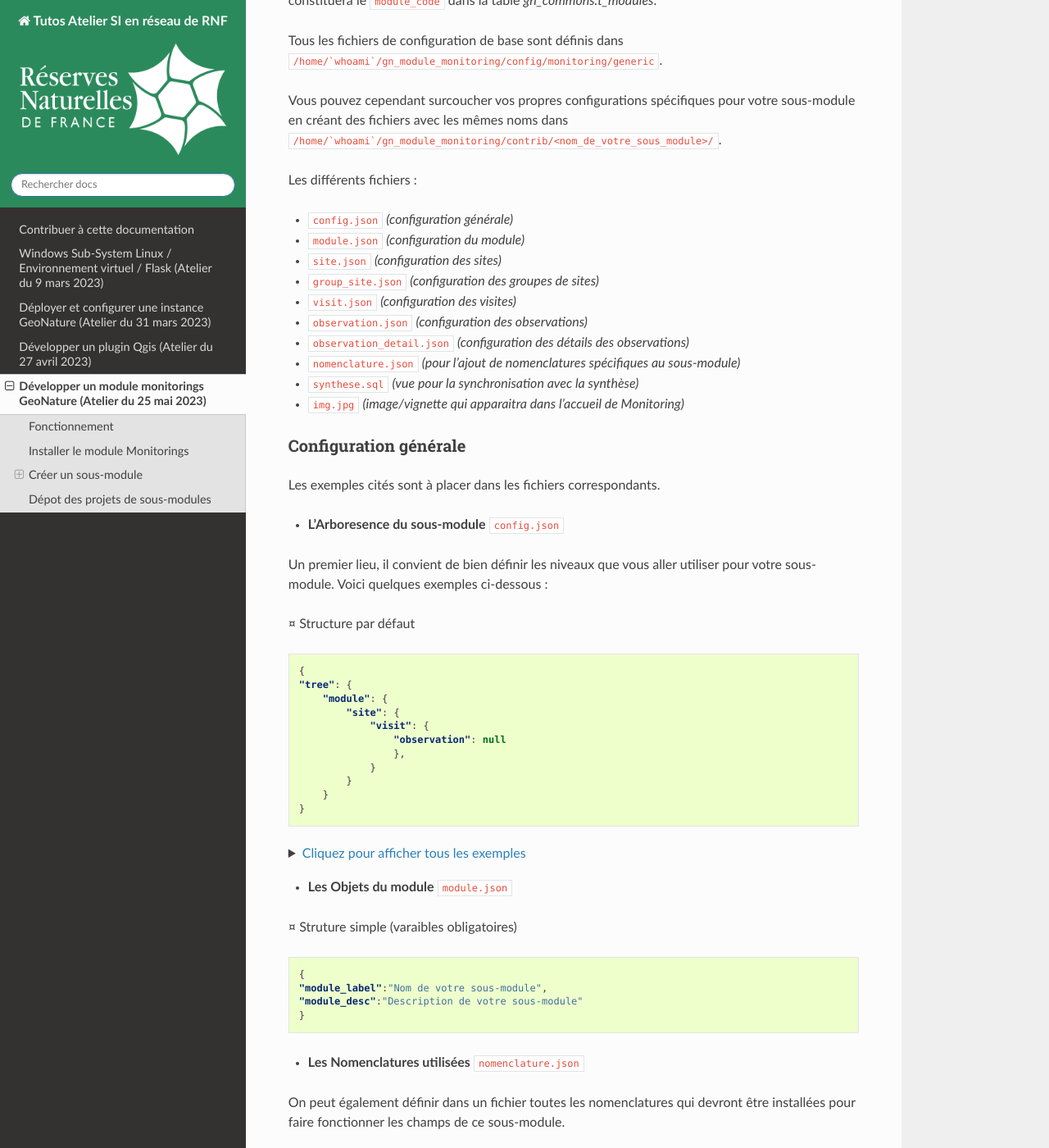
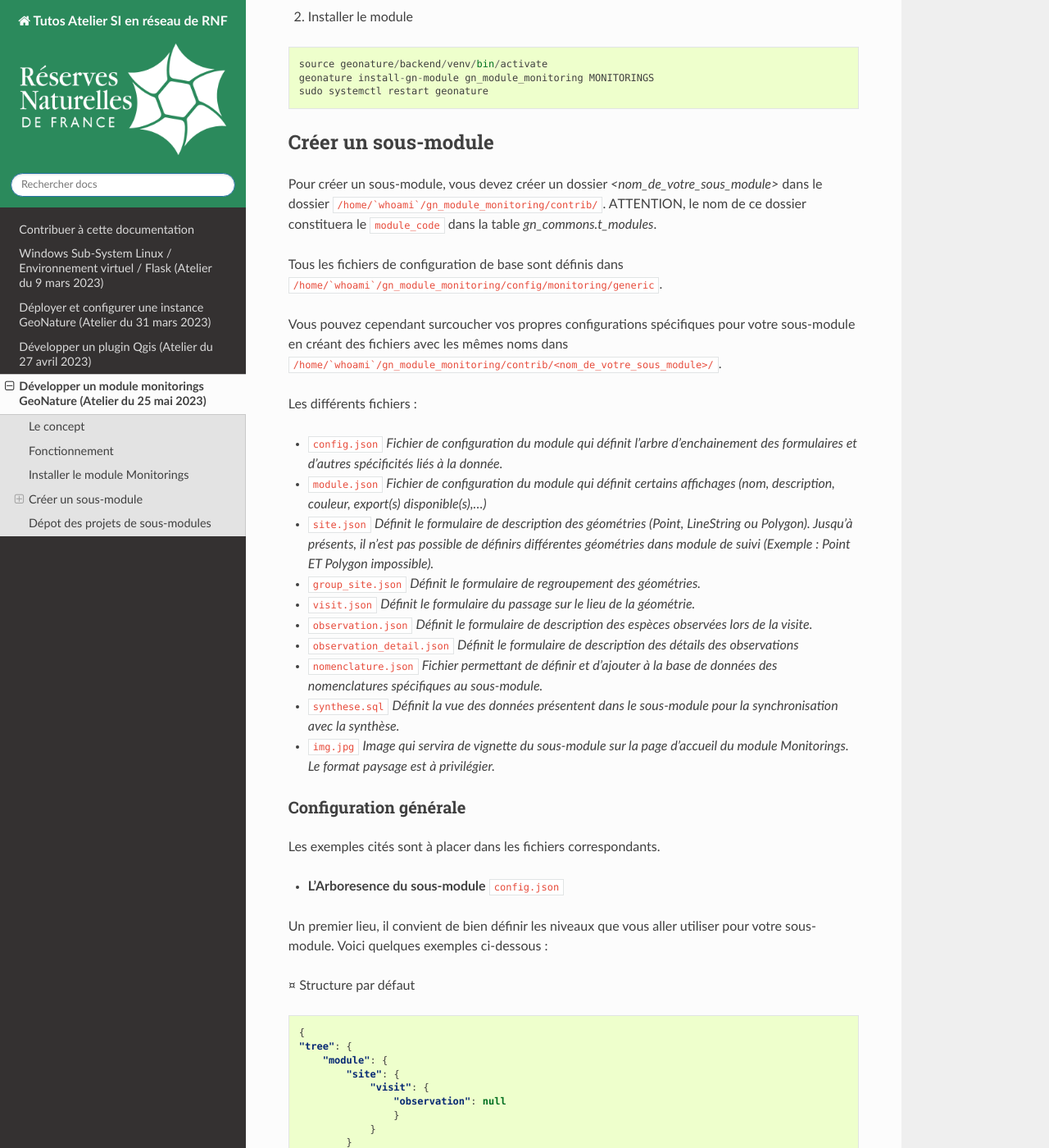
Before and after one commit to RNF-SI/tutos_atelier_si, a Sphinx documentation site: the page built from source/gn_monitoring.rst, in a window 1280 px wide and 1400 px high, scrolled down 1739 px. Shown: the whole window at 82% size. Built offline with Sphinx 7.4.7 and the Read the Docs theme 2.0.0, drawn with Linux system fonts in a browser that asks for light colours; some of the changed text lies outside the part shown.

Commit message:
Update gn_monitoring.rst
CG contribution

```diff
--- a/source/gn_monitoring.rst
+++ b/source/gn_monitoring.rst
@@ -1,7 +1,19 @@
 Développer un module monitorings GeoNature (Atelier du 25 mai 2023)
 ===================================================================
 
-| source `Création d'un sous-module <https://github.com/PnX-SI/gn_module_monitoring/blob/master/docs/sous_module.rst>`_ (Documentation officielle du module monitorings)
+| source `Dépot et installation (github PnX-SI) <https://github.com/PnX-SI/gn_module_monitoring>`_ (Documentation officielle)
+| source `Création d'un sous-module <https://github.com/PnX-SI/gn_module_monitoring/blob/master/docs/sous_module.rst>`_ (Documentation officielle)
+
+----------
+Le concept
+----------
+
+Un sous-module monitoring est constitué de 2 format de fichiers pincipaux : le JSON et le SQL.
+
+- JSON permet de créer la structure, le fonctionnement et l'articulation du module de suivi.
+- SQL permet de créer les vues dans votre base de données GéoNature afin de rappatrier les données dans la synthèse ou de définir un export au sein du sous module.
+
+Au sein du module Monitorings le terme ``site`` correspond à des entités géographiques.
 
 --------------
 Fonctionnement
@@ -58,16 +70,16 @@ Vous pouvez cependant surcoucher vos propres configurations spécifiques pour vo
 
 Les différents fichiers :
 
-* ``config.json`` `(configuration générale)`
-* ``module.json`` `(configuration du module)`
-* ``site.json`` `(configuration des sites)`
-* ``group_site.json`` `(configuration des groupes de sites)`
-* ``visit.json`` `(configuration des visites)`
-* ``observation.json`` `(configuration des observations)`
-* ``observation_detail.json`` `(configuration des détails des observations)`
-* ``nomenclature.json`` `(pour l'ajout de nomenclatures spécifiques au sous-module)`
-* ``synthese.sql`` `(vue pour la synchronisation avec la synthèse)`
-* ``img.jpg`` `(image/vignette qui apparaitra dans l'accueil de Monitoring)`
+* ``config.json`` `Fichier de configuration du module qui définit l'arbre d'enchainement des formulaires et d'autres spécificités liés à la donnée.`
+* ``module.json`` `Fichier de configuration du module qui définit certains affichages (nom, description, couleur, export(s) disponible(s),...)`
+* ``site.json`` `Définit le formulaire de description des géométries (Point, LineString ou  Polygon). Jusqu'à présents, il n'est pas possible de définirs différentes géométries dans module de suivi (Exemple : Point ET Polygon impossible).`
+* ``group_site.json`` `Définit le formulaire de regroupement des géométries.`
+* ``visit.json`` `Définit le formulaire du passage sur le lieu de la géométrie.`
+* ``observation.json`` `Définit le formulaire de description des espèces observées lors de la visite.`
+* ``observation_detail.json`` `Définit le formulaire de description  des détails des observations`
+* ``nomenclature.json`` `Fichier permettant de définir et d'ajouter à la base de données des nomenclatures spécifiques au sous-module.`
+* ``synthese.sql`` `Définit la vue des données présentent dans le sous-module pour la synchronisation avec la synthèse.`
+* ``img.jpg`` `Image qui servira de vignette du sous-module sur la page d'accueil du module Monitorings. Le format paysage est à privilégier.`
 
 Configuration générale
 ~~~~~~~~~~~~~~~~~~~~~~~~~
@@ -89,7 +101,7 @@ Voici quelques exemples ci-dessous :
             "site": {
                 "visit": {
                     "observation": null
-                    },
+                    }
                 }
             }
         }
@@ -112,8 +124,8 @@ Voici quelques exemples ci-dessous :
                 "visit": {
                     "observation": {
                         "observation_detail": null
-                        },
-                    },
+                        }
+                    }
                 }
             }
         }
@@ -131,8 +143,8 @@ Voici quelques exemples ci-dessous :
                     "visit": {
                         "observation": {
                             "observation_detail": null
-                            },
-                        },
+                            }
+                        }
                     }
                 }
             }
@@ -280,7 +296,8 @@ Un certain nombre de champs sont obligatoires à renseigner dans chaque table de
 - **Les Sites** ``site.json``
     Champs obligatoires : base_site_name, geom
 
-    Ne pas oublier de renseigner le type de géométrie employer dans ce fichier
+    Ne pas oublier de renseigner le type de géométrie employer dans ce fichier.
+    Seul 1 type de géométrie peut-être renseigné par module.
 
     .. code-block:: json
 
```
Also changed, not shown: other parts of source/gn_monitoring.rst (+9 -5 lines).
